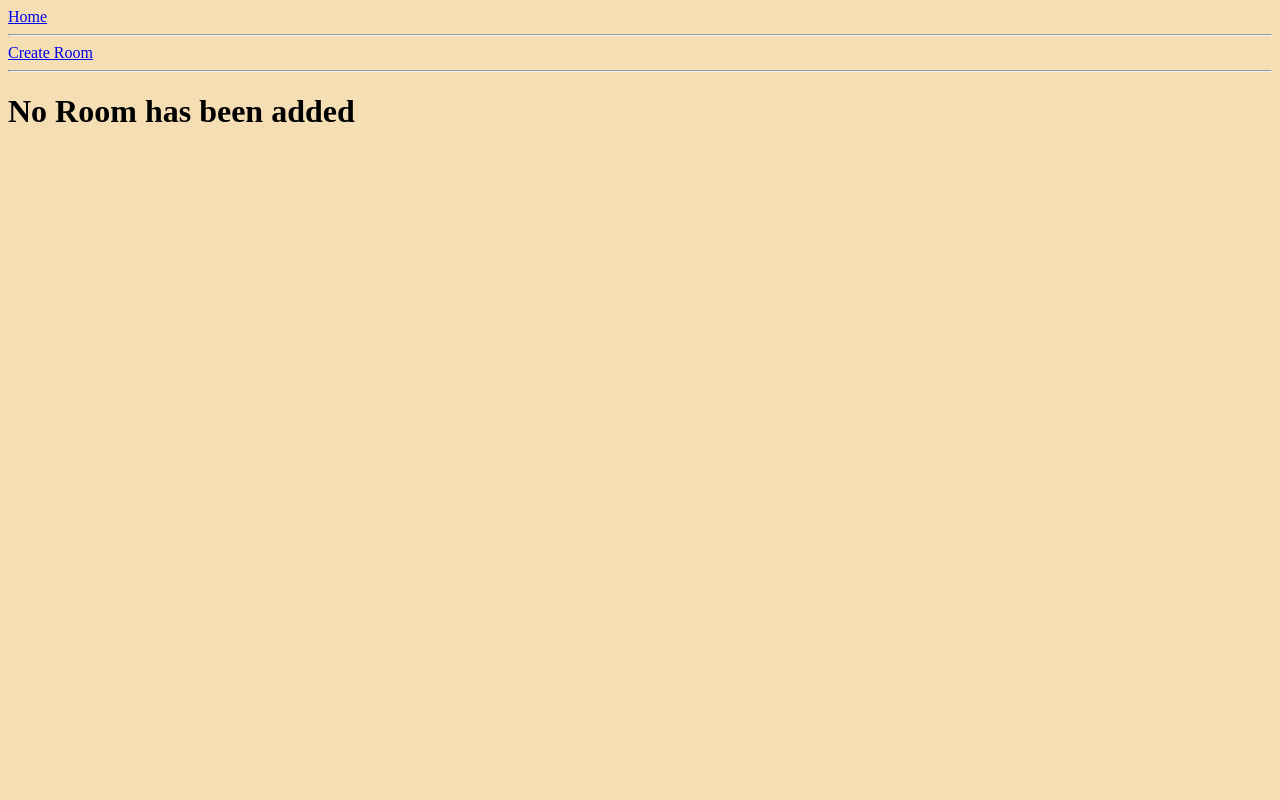
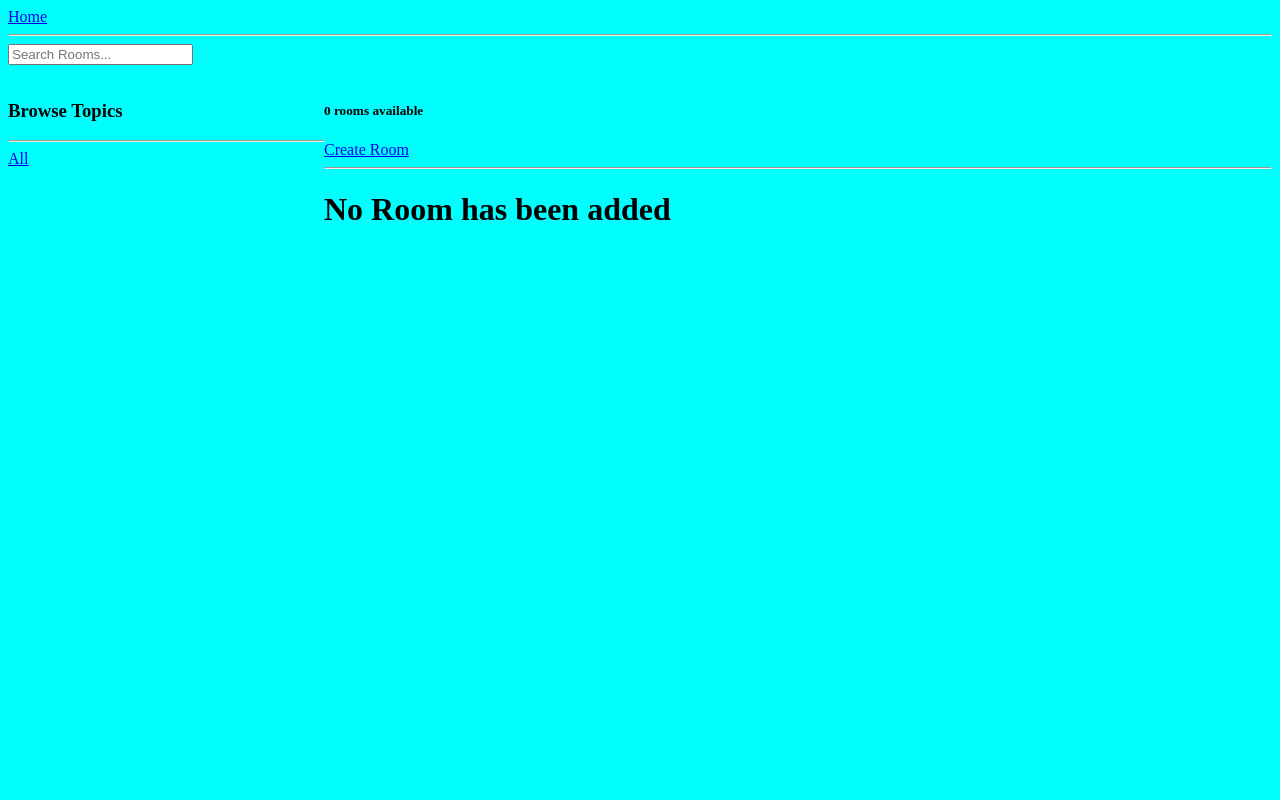
Before and after one commit to faisal-hayat/studybud-web, a Django app: page /base/ in a window 1280 px wide. Run offline with Django 4.2, Linux system fonts and the light colour scheme; data that the repository does not hold is empty.

Commit message:
search basr has been implemented

```diff
--- a/base/static/base/style.css
+++ b/base/static/base/style.css
@@ -1,3 +1,8 @@
 body{
-    background-color: wheat;
+    background-color: aqua;
 }
+
+.home-container{
+    display: grid;
+    grid-template-columns: 1fr 3fr;
+}
--- a/base/templates/base/home.html
+++ b/base/templates/base/home.html
@@ -4,23 +4,45 @@
 <!-- Extending templates is a lot more cleaner approach -->
 <!-- Starts content block -->
 {% block content %}
+
+    <div class="home-container">
+        <!-- Adding sidebar -->
+        <div>
+            <!-- Sidebar -->
+            <h3>
+                Browse Topics
+            </h3>
+            <hr>
+            <!-- Get back to all pages -->
+            <div>
+                <a href="{% url 'base:home' %}">All</a>
+            </div>
+            <!-- Let's browse through the topics -->
+            {% if topics %}
+                {% for topic in topics %}
+                    <div>
+                        <a href="{% url 'base:home' %}?q={{topic.name}}">{{ topic.name }}</a>
+                    </div>
+                {% endfor %}
+            {% endif %}
+        </div>
+
+        <!-- Show list of rooms -->
+        <div>
+            <h5>{{room_count}} rooms available</h5>
             <!-- Create room link -->
             <a href="{% url 'base:create-room' %}">Create Room</a>
             <hr>
-    <!-- Show list of rooms -->
             {% if rooms %}
             <!-- For loop over all of the  -->
-        <div>
                 {% for room in rooms %}
 
                     <div>
-
                         <a href="{% url 'base:room' room.id %}"> {{ room.name }} </a>
                         <br>
                         <span>@{{ room.host.username }}</span>
                         <small>{{ room.topic.name }}</small>
                         <br>
-
                         <small>
                             Topic : {{ room.topic.name }}
                             <em>
@@ -28,13 +50,16 @@
                             </em>
                             <!-- Let's enter the delete button -->
                             <a href="{% url 'base:delete-room' room.id %}">Delete</a>
+                            <hr>
                         </small>
                     </div>
 
                 {% endfor %}
-        </div>
             {% else %}
                 <h1>No Room has been added</h1>
             {% endif %}
+        </div>
+
+    </div>
 
 {% endblock content %}
--- a/base/templates/base/main.html
+++ b/base/templates/base/main.html
@@ -1,5 +1,5 @@
 {% load static %}
-<link rel="stylesheet" href="{% static 'base/style.css' %}">
+<link rel="stylesheet" href="{% static '/base/style.css' %}/">
 <!DOCTYPE html>
 <html>
     <head lang="en">
--- a/base/templates/base/navbar.html
+++ b/base/templates/base/navbar.html
@@ -1,10 +1,11 @@
 <!DOCTYPE html>
 <html lang="en">
-    <head>
-        <meta charset="utf-8">
-        <nav>
-            <a href="{% url 'base:home' %}">Home</a>
-        </nav>
-        <hr>
-    </head>
+    <nav>
+        <a href="{% url 'base:home' %}">Home</a>
+    </nav>
+    <hr>
+    <!-- Let's add search bar -->
+    <form action="{% url 'base:home' %}" method="GET">
+        <input type="text" name="q" placeholder="Search Rooms...">
+    </form>
 </html>
--- a/base/templates/base/room.html
+++ b/base/templates/base/room.html
@@ -2,6 +2,8 @@
 
 <!-- Let's extends the block -->
 {% block content %}
+
     <!-- Let's show the name of the room and further details -->
     <h1>{{ room.name }}</h1>
+
 {% endblock content %}
--- a/base/views.py
+++ b/base/views.py
@@ -1,14 +1,32 @@
 # imports
-from .models import Room
 from .forms import RoomForm
+from .models import Room, Topic
+from django.db.models import Q
 from django.shortcuts import redirect, render, get_object_or_404
 
 
 # Create your views here.
 def home(request):
-    rooms = Room.objects.all()[:5]
+    # Get quesry set value from the request once user has clicked on any topic name
+    # q = request.GET.get('q') if request.GET.get('q') != None else ''
+    if request.GET.get('q') != None:
+        q = request.GET.get('q')
+    else:
+        q = ''
+
+    rooms = Room.objects.filter(
+        Q(topic__name__icontains=q) |
+        Q(name__icontains=q) |
+        Q(description__icontains=q))
+    # Calculate the room count
+    room_count = rooms.count()
+
+    # Let's browser all the topics
+    topics = Topic.objects.all()[:10]
     context = {
-        'rooms': rooms
+        'rooms': rooms,
+        'topics': topics,
+        'room_count': room_count
     }
     return render(request, 'base/home.html', context)
 
```
Also changed, not shown: requirements.txt (added). Lines whose indentation alone changed are shown as unchanged.
